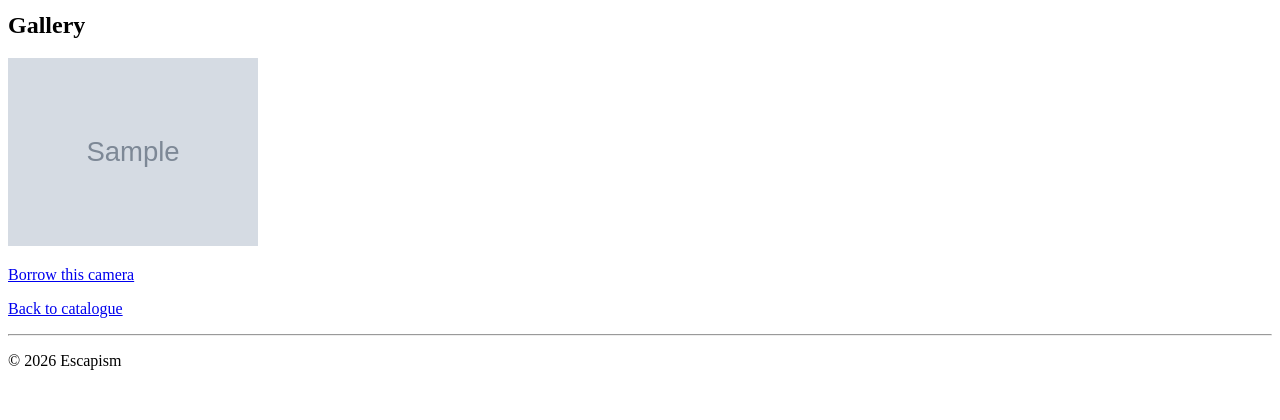
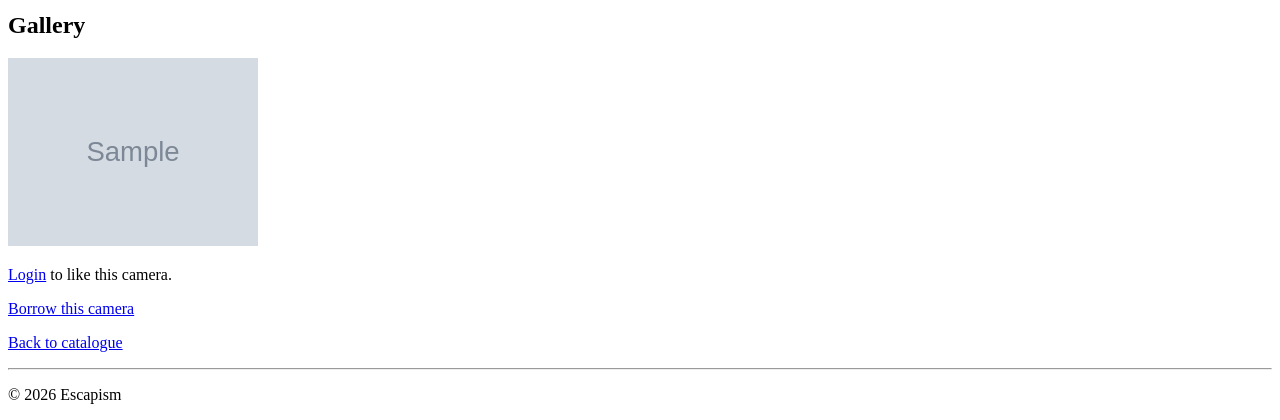
Before and after one commit to odysseas404/ITC4214---Final-Project, a Django app: page /camera/1/ in a window 1280 px wide. Shown: the part 670-1090 px from the top of the page. Before the commit the page ends 1040 px from the top, so only its background shows below. Run offline with Django 5.2, Linux system fonts and the light colour scheme; tables that the repository leaves empty hold one stand-in row (values such as "Sample post"); grey boxes marked "Sample" are stand-in pictures.

Commit message:
Migrated.

```diff
--- a/catalogue/templates/catalogue/camera_detail.html
+++ b/catalogue/templates/catalogue/camera_detail.html
@@ -32,6 +32,28 @@
 
 {% endif %}
 
+{% if user.is_authenticated %}
+
+    <button id="like-button" data-camera-id="{{ camera.id }}">
+        {% if user_liked %}
+            Unlike
+        {% else %}
+            Like
+        {% endif %}
+    </button>
+
+    <p>
+        Likes: <span id="like-count">{{ camera.likes.count }}</span>
+    </p>
+
+{% else %}
+
+    <p>
+        <a href="{% url 'login' %}">Login</a> to like this camera.
+    </p>
+
+{% endif %}
+
 {% if camera.available %}
     <p>
         <a href="{% url 'catalogue:borrow_camera' camera.id %}">
@@ -46,4 +68,50 @@
     <a href="{% url 'catalogue:home' %}">Back to catalogue</a>
 </p>
 
+<script>
+    const likeButton = document.getElementById("like-button");
+
+    if (likeButton) {
+        likeButton.addEventListener("click", function () {
+            const cameraId = this.dataset.cameraId;
+
+            fetch(`/camera/${cameraId}/like/`, {
+                method: "POST",
+                headers: {
+                    "X-CSRFToken": getCookie("csrftoken"),
+                },
+            })
+            .then(response => response.json())
+            .then(data => {
+                if (data.liked) {
+                    likeButton.textContent = "Unlike";
+                } else {
+                    likeButton.textContent = "Like";
+                }
+
+                document.getElementById("like-count").textContent = data.like_count;
+            });
+        });
+    }
+
+    function getCookie(name) {
+        let cookieValue = null;
+
+        if (document.cookie && document.cookie !== "") {
+            const cookies = document.cookie.split(";");
+
+            for (let i = 0; i < cookies.length; i++) {
+                const cookie = cookies[i].trim();
+
+                if (cookie.substring(0, name.length + 1) === (name + "=")) {
+                    cookieValue = decodeURIComponent(cookie.substring(name.length + 1));
+                    break;
+                }
+            }
+        }
+
+        return cookieValue;
+    }
+</script>
+
 {% endblock %}
--- a/catalogue/urls.py
+++ b/catalogue/urls.py
@@ -12,4 +12,5 @@ urlpatterns = [
     path("register/", views.register, name="register"),
     path("profile/", views.profile, name="profile"),
     path("profile/edit/", views.edit_profile, name="edit_profile"),
+    path("camera/<int:camera_id>/toggle_like/", views.toggle_like, name="toggle_like"),
 ]
--- a/catalogue/views.py
+++ b/catalogue/views.py
@@ -3,7 +3,7 @@ from django.contrib.auth.decorators import login_required
 from django.contrib.auth.forms import UserCreationForm
 from django.contrib.auth import login
 
-from .models import Camera, Category, Manufacturer, BorrowRequest
+from .models import Camera, Category, Manufacturer, BorrowRequest, CameraLike
 from .forms import BorrowRequestForm, UserUpdateForm
 
 def home(request):
@@ -55,8 +55,17 @@ def camera_detail(request, camera_id):
         id=camera_id
     )
 
+    user_liked = False
+
+    if request.user.is_authenticated:
+        user_liked = CameraLike.objects.filter(
+            user=request.user,
+            camera=camera
+        ).exists()
+
     return render(request, "catalogue/camera_detail.html", {
-        "camera": camera
+        "camera": camera,
+        "user_liked": user_liked,
     })
 
 @login_required
@@ -134,3 +143,26 @@ def edit_profile(request):
     return render(request, "catalogue/edit_profile.html", {
         "form": form
     })
+
+@login_required
+def toggle_like(request, camera_id):
+    if request.method == "POST":
+        camera = get_object_or_404(Camera, id=camera_id)
+
+        like, created = CameraLike.objects.get_or_create(
+            user=request.user,
+            camera=camera
+        )
+
+        if not created:
+            like.delete()
+            liked = False
+        else:
+            liked = True
+
+        like_count = camera.likes.count()
+
+        return JsonResponse({
+            "liked": liked,
+            "like_count": like_count
+        })
```
Also changed, not shown: catalogue/migrations/0005_cameralike.py (added).
